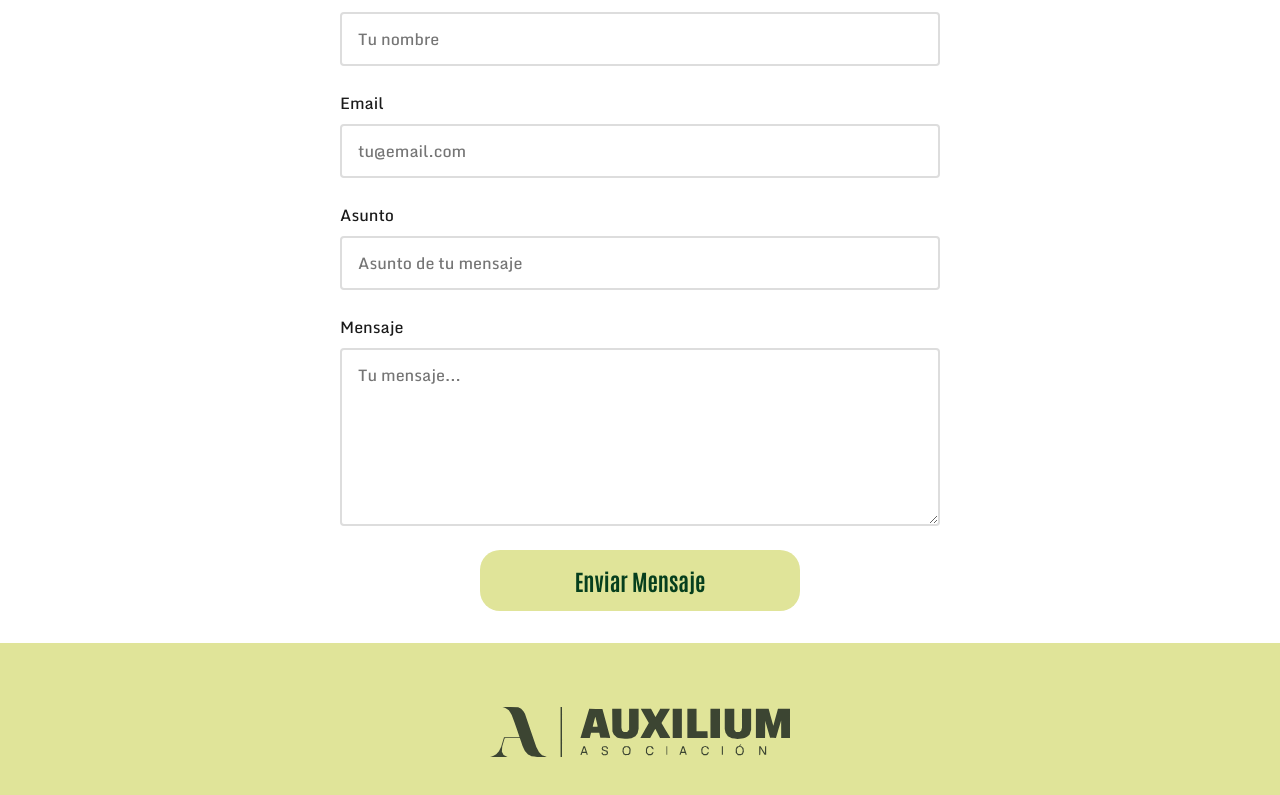
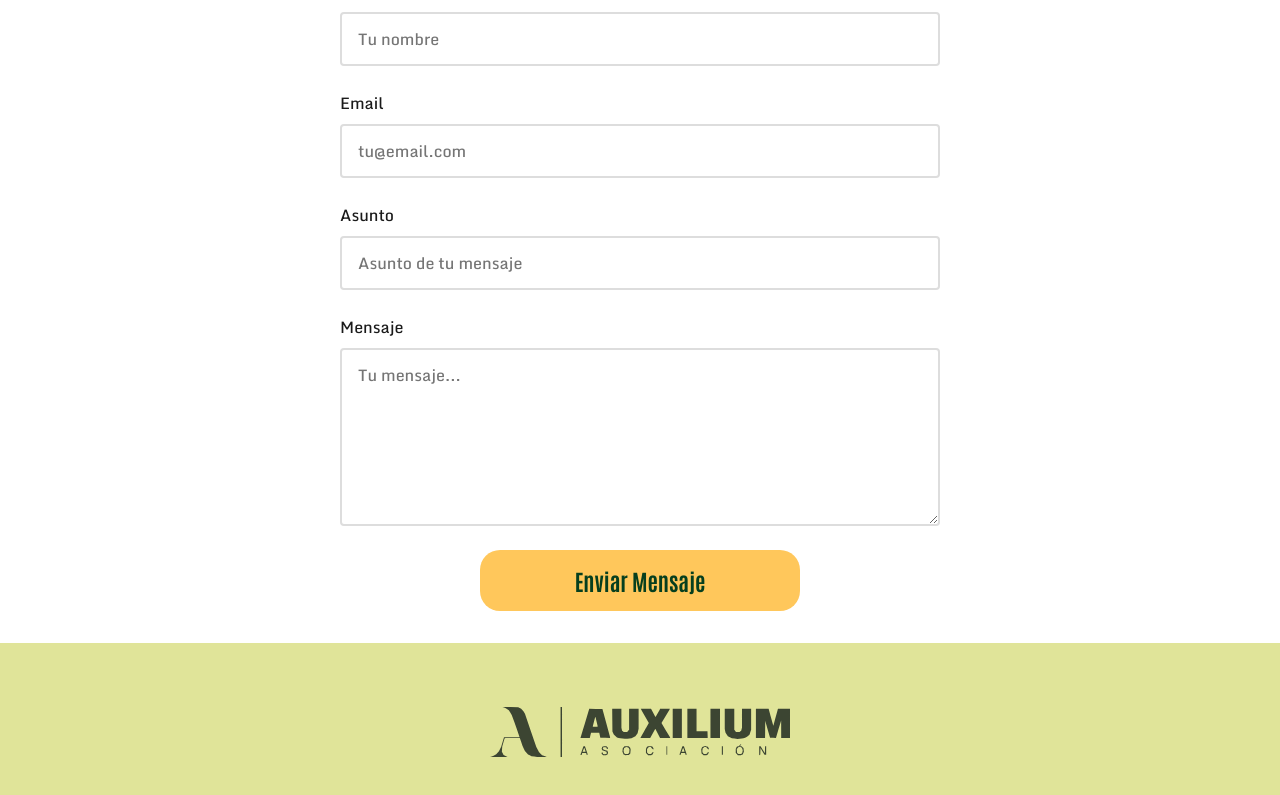
Before and after one commit to Tenvid/AuxiliumFundacionWeb, a React (Vite) app in the folder AuxilliumWeb/frontend/auxilium-web/: page /contact in a window 1280 px wide. Shown: the part 1037-1832 px from the top of the page. Built offline with nearby package versions, Linux system fonts and the light colour scheme.

Commit message:
fix(contact-page): change submit buttom colors to be different to the footer

```diff
--- a/AuxilliumWeb/frontend/auxilium-web/src/components/ContactForm/ContactForm.module.css
+++ b/AuxilliumWeb/frontend/auxilium-web/src/components/ContactForm/ContactForm.module.css
@@ -61,7 +61,7 @@
   font-family: Antonio;
   font-weight: 600;
   color: var(--primary-dark);
-  background-color: var(--accent-dark);
+  background-color: var(--secondary);
   border: none;
   border-radius: 4px;
   cursor: pointer;
@@ -73,7 +73,7 @@
 
 .button:hover {
   background-color: var(--primary-dark);
-  color: var(--accent-dark);
+  color: var(--secondary);
 }
 
 
```
